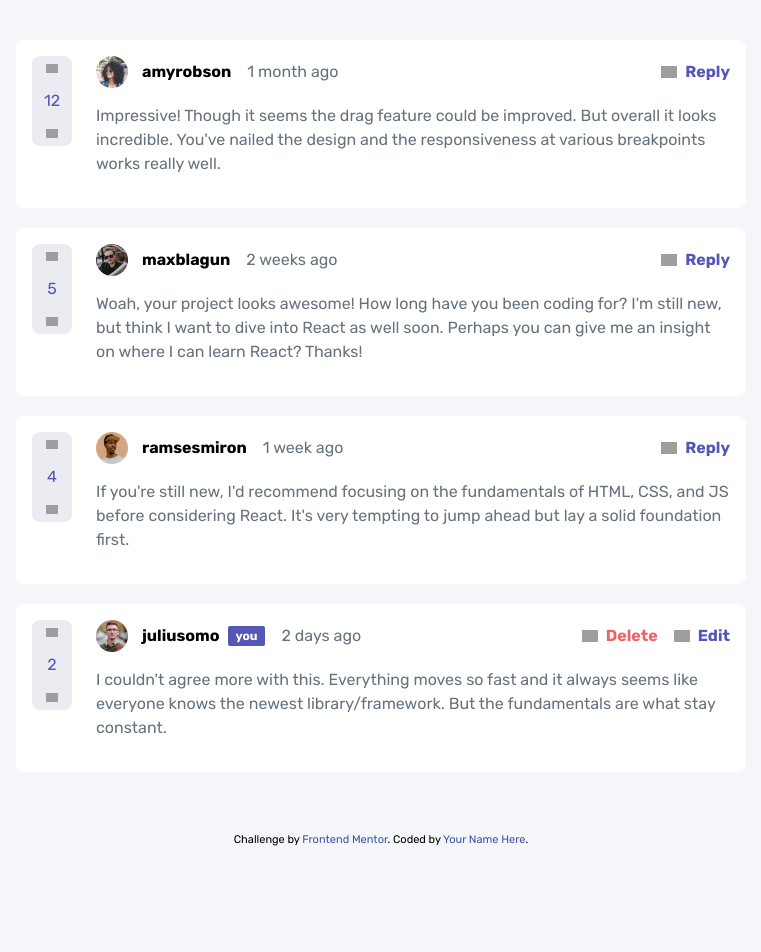
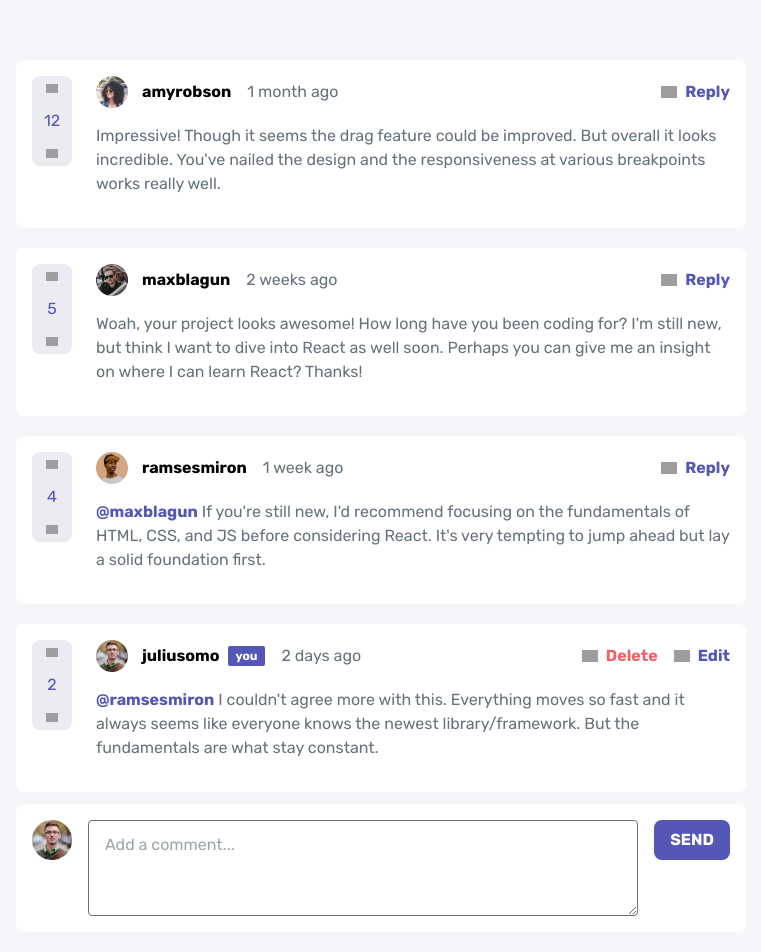
Before and after one commit to crThiago/frontendmentor-interactive-comments-section-main, a Vue app: page / in a window 1280 px wide. Shown: the top 952 px of the page, without its empty margins (259-1020 px from the left). Before the commit the page ends 849 px from the top, so only its background shows below. Built offline with nearby package versions, Linux system fonts and the light colour scheme; grey boxes are pictures that could not be loaded.

Commit message:
- Renomeando componente ReplyCommentCard para DoComment
- Criando ação para criar comentário

```diff
--- a/src/App.vue
+++ b/src/App.vue
@@ -2,11 +2,25 @@
 import { ref } from 'vue'
 import data from './assets/data.json'
 import CommentCard from './components/CommentCard.vue'
+import DoCommentCard from './components/DoCommentCard.vue'
 
 defineEmits(['deleteComment'])
 
 const currentUser = data.currentUser
 const comments = ref(data.comments)
+
+function createComment(text) {
+  comments.value.push({
+    "id": comments.value.length + 1,
+    "content": text,
+    "createdAt": "now",
+    "score": 0,
+    "user": {
+      ...currentUser,
+    },
+    "replies": []
+  })
+}
 
 function deleteComment(id) {
   comments.value = comments.value.filter(comment => comment.id !== id)
@@ -30,5 +44,10 @@ function deleteReply(id) {
         <CommentCard :comment="reply" :current-user="currentUser" @delete="deleteReply" />
       </div>
     </div>
+
+    <DoCommentCard
+      :current-user="currentUser"
+      @create-comment="createComment"
+    />
   </div>
 </template>
--- a/src/components/CommentCard.vue
+++ b/src/components/CommentCard.vue
@@ -1,6 +1,8 @@
 <script setup>
 import {onMounted, ref} from 'vue'
 import CommentControls from "./CommentControls.vue";
+import DoCommentCard from "./DoCommentCard.vue";
+
 defineEmits(['delete'])
 
 const props = defineProps({
@@ -24,11 +26,10 @@ function decrementScore() {
   }
 }
 
-const replyText = ref('')
-function createReply() {
+function createReply(text) {
   props.comment.replies.push({
     "id": props.comment.replies.length + 1,
-    "content": replyText.value,
+    "content": text,
     "createdAt": "now",
     "score": 0,
     "replyingTo": props.comment.user.username,
@@ -41,13 +42,18 @@ function createReply() {
 </script>
 
 <template>
-  <div class="flex flex-col mb-5 p-4 rounded-lg bg-white sm:flex-row-reverse sm:w-card">
+  <div class="flex flex-col mt-5 p-4 rounded-lg bg-white sm:flex-row-reverse sm:w-card">
     <div class="w-full sm:w-11/12">
       <div class="flex justify-between items-center mb-4">
         <div class="flex items-center">
           <img class="w-8 mr-3.5" :src="comment.user.image.webp">
           <span class="mr-2 font-bold">{{ comment.user.username }}</span>
-          <span v-if="currentUser.username === comment.user.username" class="px-2 py-0.5 mr-2 text-xs bg-moderate-blue text-white font-bold rounded-sm">you</span>
+          <span
+              v-if="currentUser.username === comment.user.username"
+              class="px-2 py-0.5 mr-2 text-xs bg-moderate-blue text-white font-bold rounded-sm"
+          >
+            you
+          </span>
           <span class="ml-2 text-grayish-blue">{{ comment.createdAt }}</span>
         </div>
 
@@ -62,7 +68,15 @@ function createReply() {
         </div>
       </div>
       <div class="mb-4 sm:mb-0">
-        <p v-show="!edit" class="text-grayish-blue mb-4">{{ comment.content }}</p>
+        <p v-show="!edit" class="text-grayish-blue mb-4">
+          <span
+              v-if="comment.replyingTo"
+              class="font-bold text-moderate-blue"
+          >
+            @{{ comment.replyingTo }}
+          </span>
+          {{ comment.content }}
+        </p>
         <div v-if="currentUser.username === comment.user.username" v-show="edit" class="text-right">
           <textarea
               v-model="comment.content"
@@ -96,13 +110,10 @@ function createReply() {
     </div>
   </div>
 
-  <div v-show="reply === true" class="flex items-start mb-5 p-4 rounded-lg bg-white sm:w-card">
-    <img class="w-8" :src="currentUser.image.webp" alt="Current User Photo">
-    <textarea
-        v-model="replyText"
-        class="w-full h-24 px-4 py-3 ml-3 border border-grayish-blue rounded"
-        placeholder="Add a new comment...">
-    </textarea>
-    <button @click="createReply" class="px-4 py-2 bg-moderate-blue text-white rounded-lg font-semibold">REPLY</button>
-  </div>
+  <DoCommentCard
+      v-if="reply"
+      is-reply
+      :currentUser="currentUser"
+      @create-comment="createReply"
+  />
 </template>
--- /dev/null
+++ b/src/components/DoCommentCard.vue
@@ -0,0 +1,31 @@
+<script setup>
+import { ref } from 'vue'
+defineProps({
+  currentUser: Object,
+  isReply: Boolean,
+})
+const emit = defineEmits(['create-comment'])
+
+const reply = ref('')
+function doComment() {
+  emit('create-comment', reply.value)
+  reply.value = ''
+}
+</script>
+
+<template>
+  <div class="flex items-start mt-3 p-4 rounded-lg bg-white sm:w-card">
+    <img class="w-10" :src="currentUser.image.webp" alt="Current User Photo">
+    <textarea
+        v-model="reply"
+        class="w-full h-24 px-4 py-3 mx-4 border border-grayish-blue rounded"
+        placeholder="Add a comment...">
+    </textarea>
+    <button
+        @click="doComment"
+        class="px-4 py-2 bg-moderate-blue text-white rounded-lg font-semibold"
+    >
+      {{ isReply ? 'REPLY' : 'SEND' }}
+    </button>
+  </div>
+</template>
```
